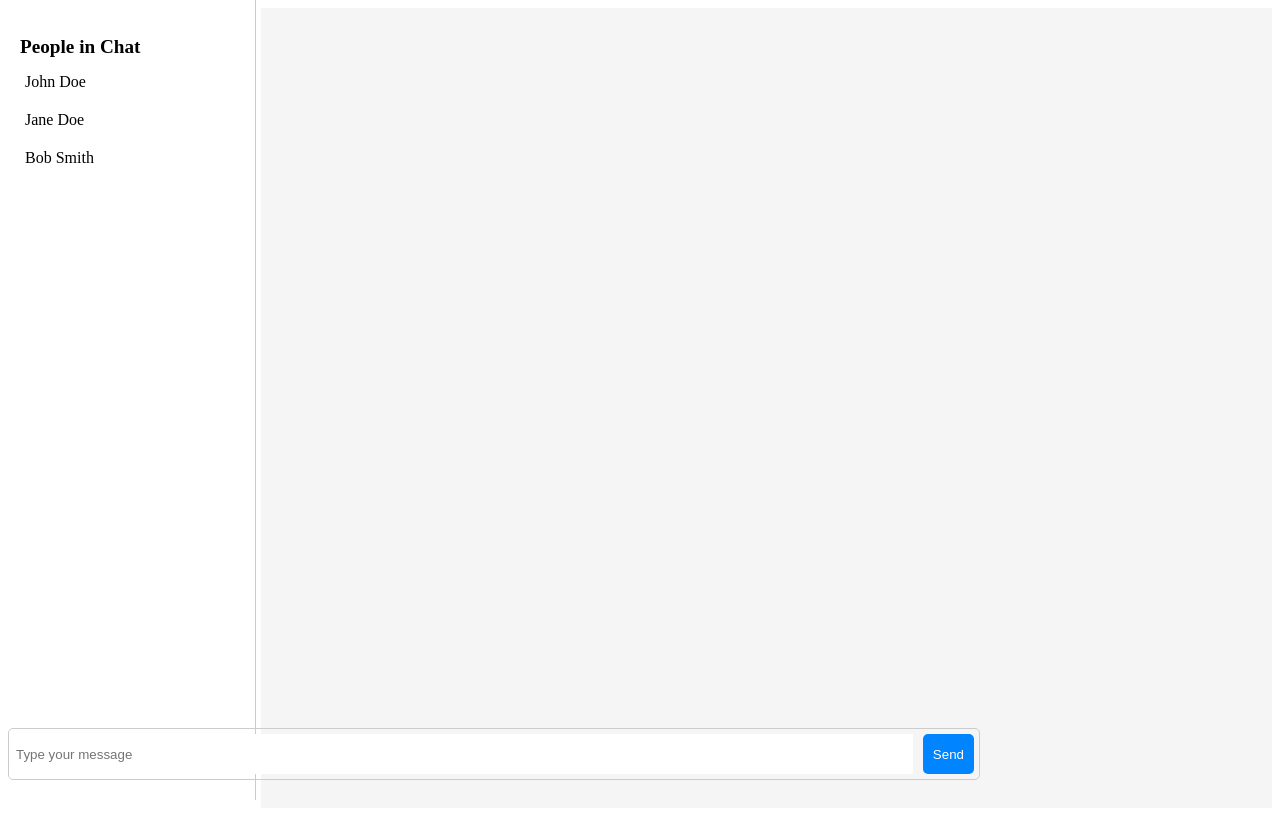
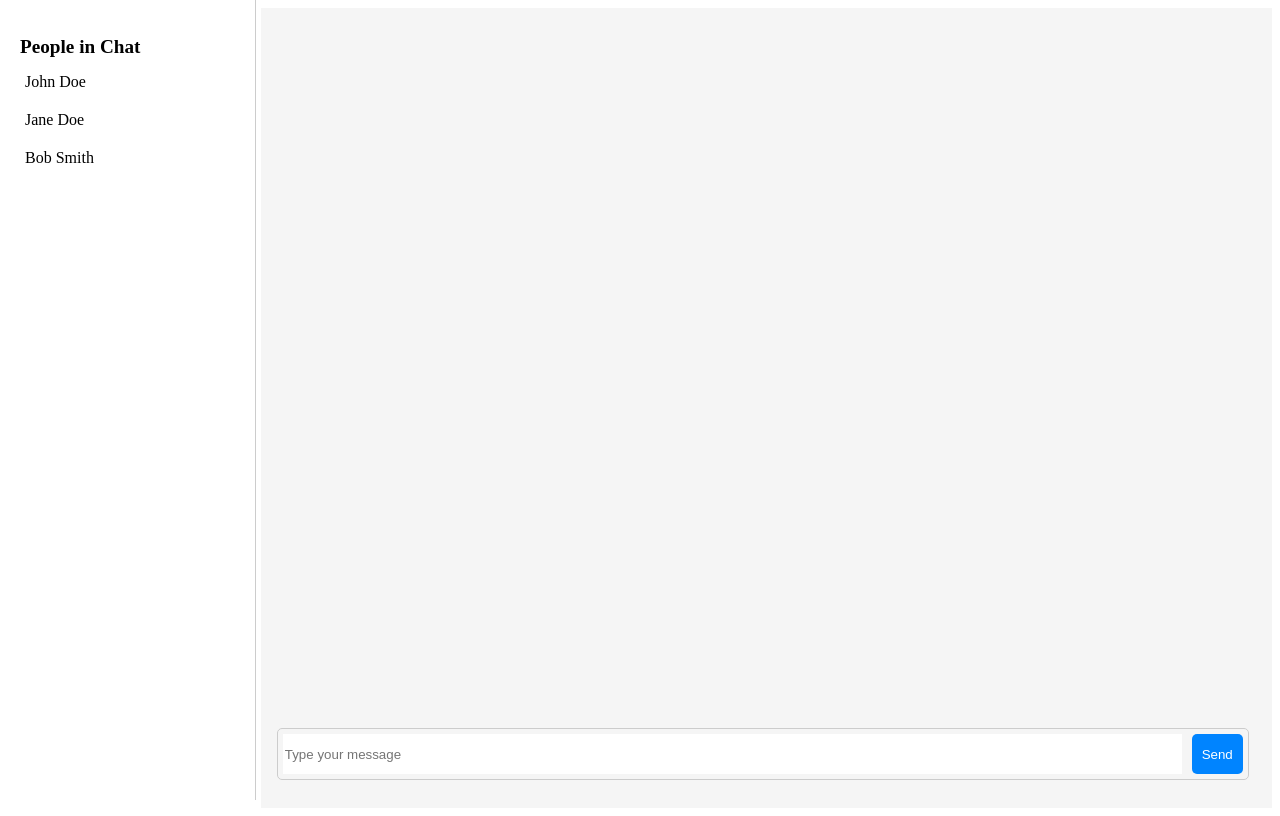
Before and after one commit to RozeSullatui/voicevox_hackthon, a React (Create React App) app: page / in a window 1280 px wide. Built offline with nearby package versions, Linux system fonts and the light colour scheme.

Commit message:
make_front

```diff
--- a/src/App.js
+++ b/src/App.js
@@ -1,27 +1,27 @@
+
+
 import React, { useState } from 'react';
-import {MessageList} from './components/MessageList';
-import {Sidebar} from './components/Sidebar.js';
-import {ChatInput} from './components/Input';
+import { Sidebar } from './components/Sidebar';
+import { MessageList } from './components/MessageList';
+import { ChatInput } from './components/Input';
+import './styles.css';
 
-function App() {
+export const App = () => {
   const [messages, setMessages] = useState([]);
 
-  const handleSendMessage = (newMessage) => {
+  const handleSendMessage = (text) => {
+    const newMessage = { text };
     setMessages([...messages, newMessage]);
   };
 
   return (
-    <div className="App">
-    <Sidebar/>
-        <MessageList messages={messages} />
-        <ChatInput onSendMessage={handleSendMessage} />
-      </div>
+    <div className="app">
+      <Sidebar />
+      <MessageList messages={messages} />
+      <ChatInput onSendMessage={handleSendMessage} />
+    </div>
   );
-}
-
-export default App;
-
-
+};
 
 
 
--- a/src/components/Input.jsx
+++ b/src/components/Input.jsx
@@ -1,41 +1,72 @@
+// import React, { useState } from 'react';
+// import '../styles.css'
+
 import React, { useState } from 'react';
-import '../styles.css'
-
+import '../styles.css';
 
 export const ChatInput = ({ onSendMessage }) => {
-  const [message, setMessage] = useState('');
+  const [messageText, setMessageText] = useState('');
 
-  const handleChange = (e) => {
-    setMessage(e.target.value);
+  const handleTextChange = (e) => {
+    setMessageText(e.target.value);
   };
 
-  const handleKeyDown = (e) => {
-    if (e.key === 'Enter' && message.trim() !== '') {
-      onSendMessage(message);
-      setMessage('');
-    }
-  };
-
-  const handleClick = () => {
-    if (message.trim() !== '') {
-      onSendMessage(message);
-      setMessage('');
+  const handleSendMessage = () => {
+    if (messageText) {
+      onSendMessage(messageText);
+      setMessageText('');
     }
   };
 
   return (
-    <div className="chat-input">
+        <div className="chat-input">
       <input
         type="text"
         placeholder="Type your message"
-        value={message}
-        onChange={handleChange}
-        onKeyDown={handleKeyDown}
+        value={messageText}
+      onChange={handleTextChange}
       />
-      <button onClick={handleClick}>Send</button>
+      <button onClick={handleSendMessage}>Send</button>
     </div>
   );
 };
+
+
+
+// export const ChatInput = ({ onSendMessage }) => {
+//   const [message, setMessage] = useState('');
+
+//   const handleChange = (e) => {
+//     setMessage(e.target.value);
+//   };
+
+//   const handleKeyDown = (e) => {
+//     if (e.key === 'Enter' && message.trim() !== '') {
+//       onSendMessage(message);
+//       setMessage('');
+//     }
+//   };
+
+//   const handleClick = () => {
+//     if (message.trim() !== '') {
+//       onSendMessage(message);
+//       setMessage('');
+//     }
+//   };
+
+//   return (
+//     <div className="chat-input">
+//       <input
+//         type="text"
+//         placeholder="Type your message"
+//         value={message}
+//         onChange={handleChange}
+//         onKeyDown={handleKeyDown}
+//       />
+//       <button onClick={handleClick}>Send</button>
+//     </div>
+//   );
+// };
 
 
 // export function ChatInput(props) {
--- a/src/components/MessageList.js
+++ /dev/null
@@ -1,12 +0,0 @@
-import React from 'react';
-import {Message} from './Message';
-
-export const MessageList = ({ messages }) => {
-  return (
-    <div className="message-list">
-      {messages.map((message, i) => (
-        <Message key={i} message={message} />
-      ))}
-    </div>
-  );
-};
--- /dev/null
+++ b/src/components/MessageList.jsx
@@ -0,0 +1,13 @@
+import React from 'react';
+import { Message } from './Message';
+import '../styles.css';
+
+export const MessageList = ({ messages }) => {
+  return (
+    <div className="message-list">
+      {messages.map((message, index) => (
+        <Message key={index} message={message} />
+      ))}
+    </div>
+  );
+};
--- a/src/styles.css
+++ b/src/styles.css
@@ -45,6 +45,7 @@
   border-radius: 5px;
   padding: 5px;
   height: 40px;
+  margin-left: 21%;
 }
 
 .chat-input input {
@@ -113,5 +114,5 @@
 }
 
 .message{
-    font-size: 10000px;
+
 }
```
Also changed, not shown: src/index.js (+1 -12 lines), src/components/Chat.js (deleted), src/components/Message.jsx (renamed from src/components/Message.js), src/components/Sidebar.jsx (renamed from src/components/Sidebar.js), src/components/iphone_sidebar.js (deleted).
